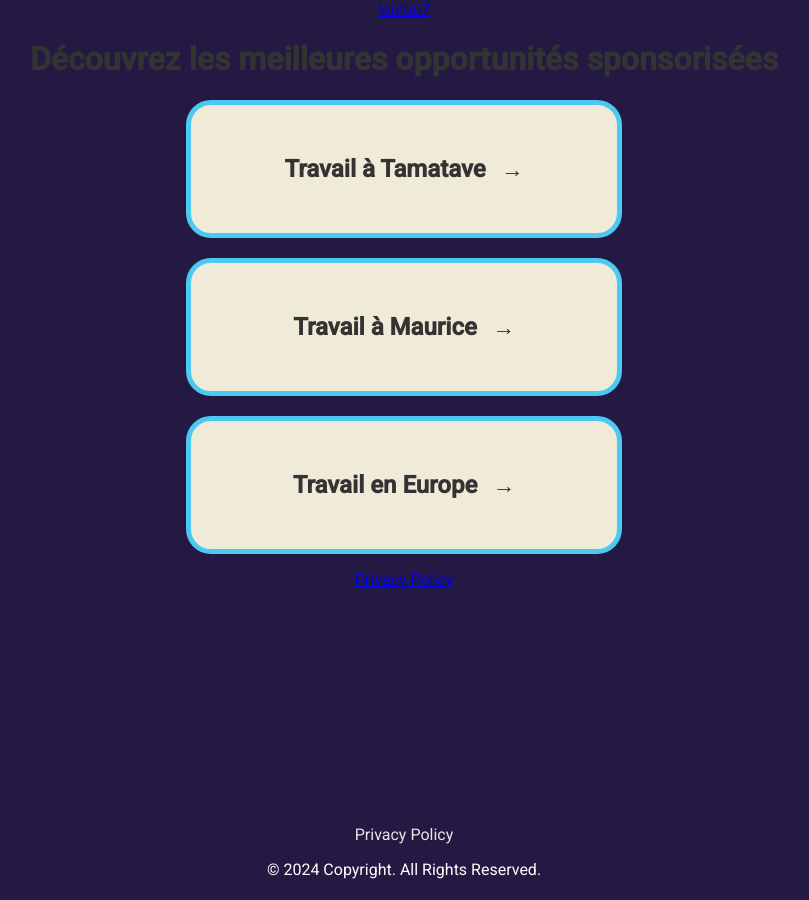
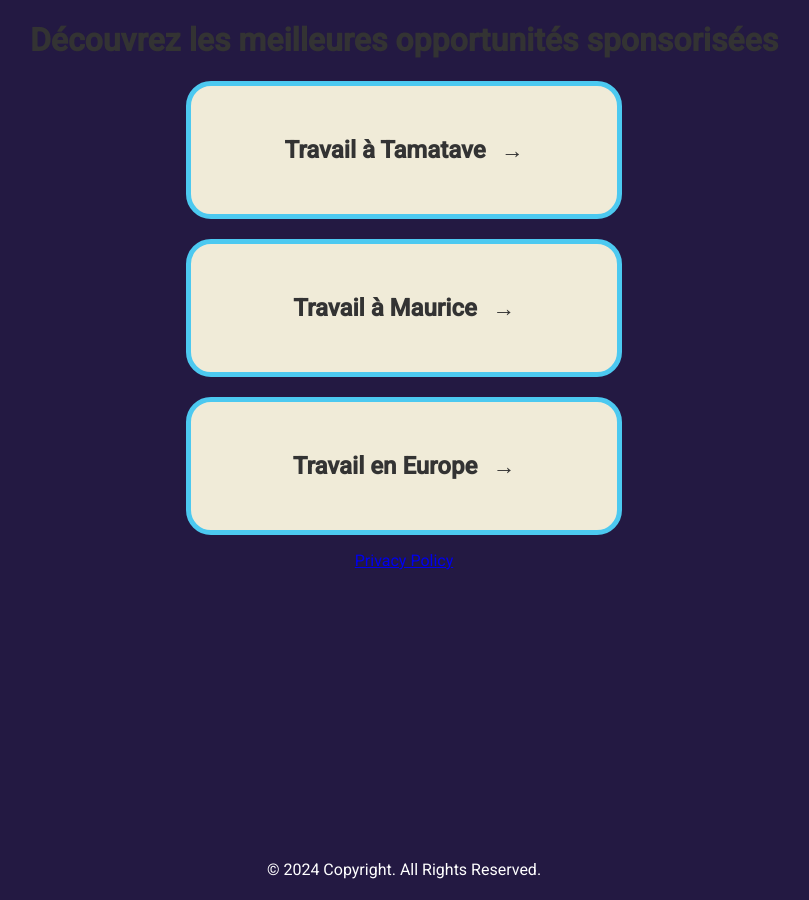
Before and after one commit to Ingbla/blacktest, a Jekyll site: the page built from index.md, in a window 1280 px wide. Shown: the whole page, without its empty margins (236-1045 px from the left). Built offline with Jekyll 4.4.1, drawn with Linux system fonts in a browser that asks for light colours.

Commit message:
Update default.html

```diff
--- a/_layouts/default.html
+++ b/_layouts/default.html
@@ -12,7 +12,7 @@
   <body>
 
 <header class="navbar navbar-expand-lg navbar-dark bg-transparent">
-      <a class="navbar-brand" href="{{ site.url }}{{ site.baseurl }}/">loulou7</a>
+      <a class="navbar-brand" href="{{ site.url }}{{ site.baseurl }}/">  </a>
   </header>
 
 <main class="container mt-4">
@@ -21,7 +21,6 @@
 
 
 <footer class="text-center mt-4">
-  <a href="/privacy.md">Privacy Policy</a>
   <p>© 2024 Copyright. All Rights Reserved.</p>
 </footer>
 
```
